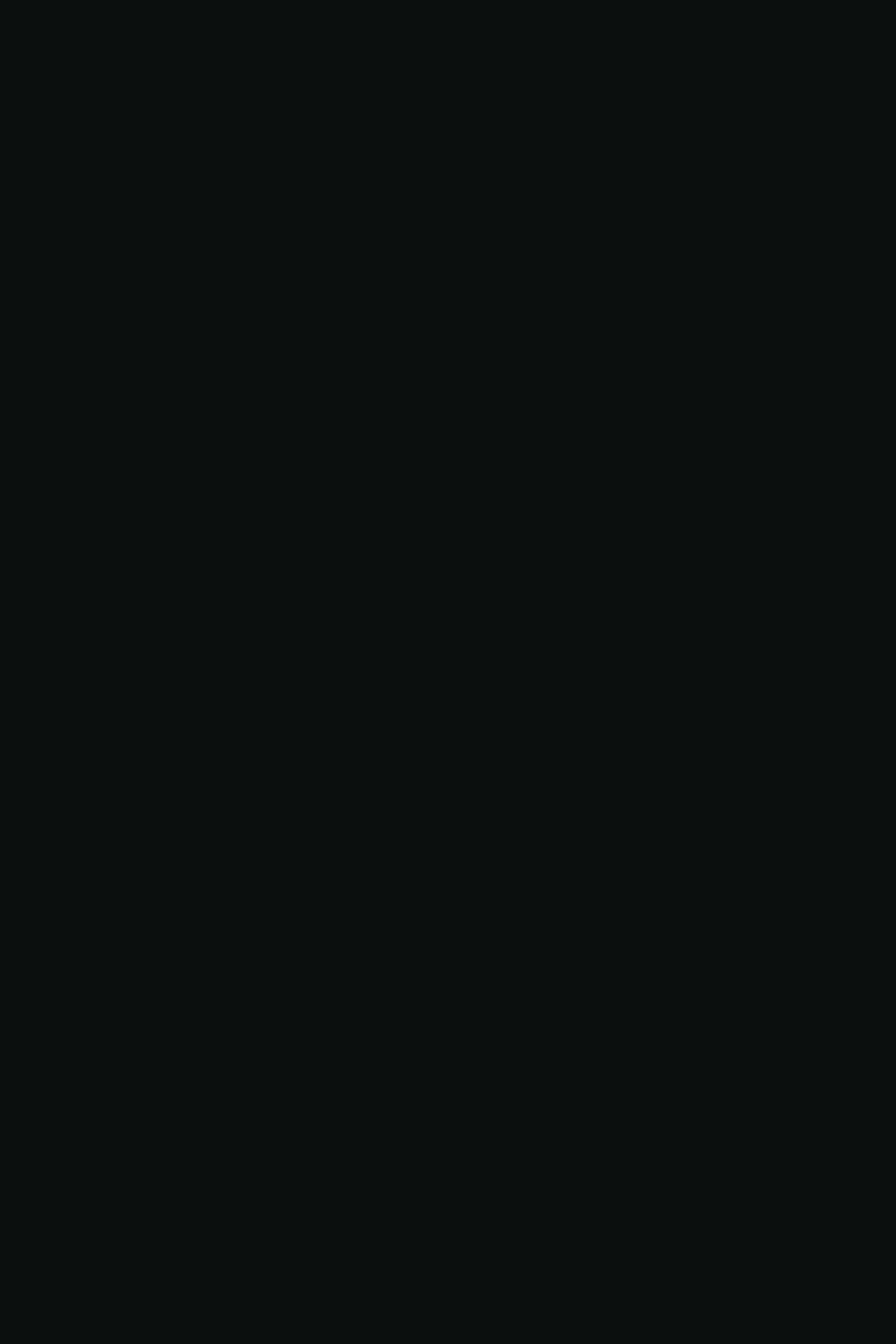
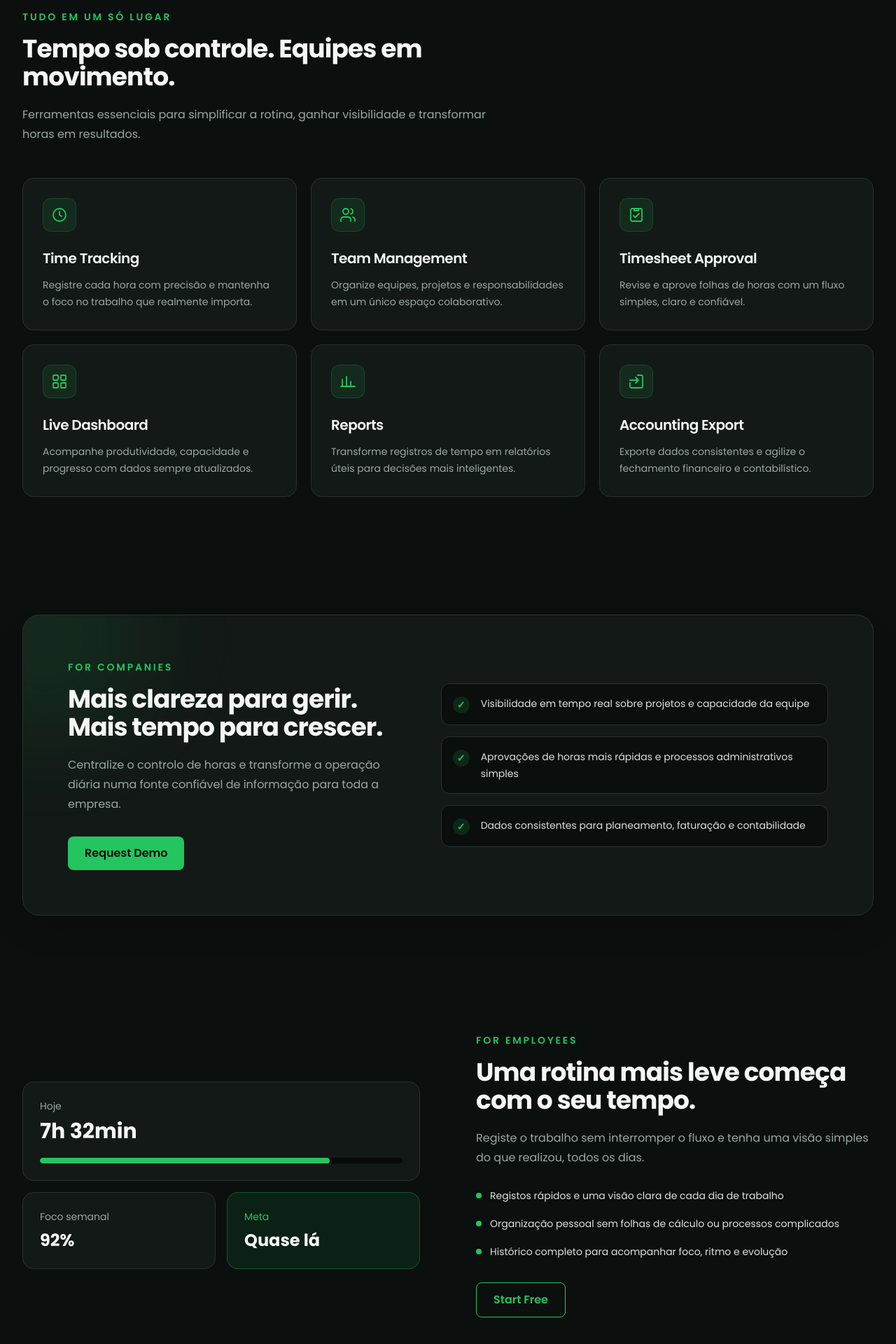
Before and after one commit to Gilberto-Assuncao/nextime, a Next.js app: page / in a window 1280 px wide. Shown: the part 866-2786 px from the top of the page at 70% size. Before the commit the page ends 800 px from the top, so only its background shows below. Built offline with nearby package versions, Linux system fonts and the light colour scheme.

Commit message:
feat: add homepage feature sections

```diff
--- a/app/page.tsx
+++ b/app/page.tsx
@@ -1,4 +1,7 @@
 import Header from "@/components/layout/Header";
+import Companies from "@/components/home/Companies";
+import Employees from "@/components/home/Employees";
+import Features from "@/components/home/Features";
 
 export default function Home() {
   return (
@@ -66,6 +69,10 @@ export default function Home() {
           </dl>
         </div>
       </section>
+
+      <Features />
+      <Companies />
+      <Employees />
     </main>
   );
 }
--- /dev/null
+++ b/components/home/Companies.tsx
@@ -0,0 +1,30 @@
+const benefits = [
+  "Visibilidade em tempo real sobre projetos e capacidade da equipe",
+  "Aprovações de horas mais rápidas e processos administrativos simples",
+  "Dados consistentes para planeamento, faturação e contabilidade",
+];
+
+export default function Companies() {
+  return (
+    <section id="companies" className="px-5 py-10 sm:px-8 sm:py-14">
+      <div className="relative mx-auto grid max-w-[1280px] overflow-hidden rounded-3xl border border-border bg-surface px-6 py-12 shadow-2xl shadow-black/20 sm:px-10 lg:grid-cols-[0.9fr_1.1fr] lg:gap-20 lg:px-16 lg:py-16">
+        <div aria-hidden="true" className="absolute -left-28 -top-28 h-72 w-72 rounded-full bg-primary/10 blur-3xl" />
+        <div className="relative">
+          <p className="text-sm font-semibold uppercase tracking-[0.2em] text-primary">For Companies</p>
+          <h2 className="mt-4 text-3xl font-bold tracking-tight sm:text-4xl">Mais clareza para gerir. Mais tempo para crescer.</h2>
+          <p className="mt-5 leading-7 text-muted">Centralize o controlo de horas e transforme a operação diária numa fonte confiável de informação para toda a empresa.</p>
+          <a href="#" className="mt-8 inline-flex rounded-lg bg-primary px-6 py-3 font-semibold text-background-deep transition-colors hover:bg-primary-hover">Request Demo</a>
+        </div>
+
+        <ul className="relative mt-10 grid content-center gap-4 lg:mt-0">
+          {benefits.map((benefit) => (
+            <li key={benefit} className="flex items-start gap-4 rounded-xl border border-border bg-background-deep/70 p-4 transition-colors hover:border-primary/40">
+              <span aria-hidden="true" className="mt-0.5 flex h-6 w-6 shrink-0 items-center justify-center rounded-full bg-primary/15 text-sm font-bold text-primary">✓</span>
+              <span className="text-sm leading-6 text-foreground/90">{benefit}</span>
+            </li>
+          ))}
+        </ul>
+      </div>
+    </section>
+  );
+}
--- /dev/null
+++ b/components/home/Employees.tsx
@@ -0,0 +1,44 @@
+const benefits = [
+  "Registos rápidos e uma visão clara de cada dia de trabalho",
+  "Organização pessoal sem folhas de cálculo ou processos complicados",
+  "Histórico completo para acompanhar foco, ritmo e evolução",
+];
+
+export default function Employees() {
+  return (
+    <section id="employees" className="px-5 py-20 sm:px-8 sm:py-28">
+      <div className="mx-auto grid max-w-[1280px] items-center gap-12 lg:grid-cols-2 lg:gap-20">
+        <div className="order-2 grid gap-4 sm:grid-cols-2 lg:order-1">
+          <div className="rounded-2xl border border-border bg-surface p-6 transition-transform duration-300 hover:-translate-y-1 sm:col-span-2">
+            <p className="text-sm text-muted">Hoje</p>
+            <p className="mt-2 text-3xl font-bold">7h 32min</p>
+            <div className="mt-5 h-2 overflow-hidden rounded-full bg-background-deep"><div className="h-full w-4/5 rounded-full bg-primary" /></div>
+          </div>
+          <div className="rounded-2xl border border-border bg-surface p-6 transition-transform duration-300 hover:-translate-y-1">
+            <p className="text-sm text-muted">Foco semanal</p>
+            <p className="mt-2 text-2xl font-bold">92%</p>
+          </div>
+          <div className="rounded-2xl border border-primary/30 bg-primary/10 p-6 transition-transform duration-300 hover:-translate-y-1">
+            <p className="text-sm text-primary">Meta</p>
+            <p className="mt-2 text-2xl font-bold">Quase lá</p>
+          </div>
+        </div>
+
+        <div className="order-1 lg:order-2">
+          <p className="text-sm font-semibold uppercase tracking-[0.2em] text-primary">For Employees</p>
+          <h2 className="mt-4 text-3xl font-bold tracking-tight sm:text-4xl">Uma rotina mais leve começa com o seu tempo.</h2>
+          <p className="mt-5 leading-7 text-muted">Registe o trabalho sem interromper o fluxo e tenha uma visão simples do que realizou, todos os dias.</p>
+          <ul className="mt-7 space-y-4">
+            {benefits.map((benefit) => (
+              <li key={benefit} className="flex items-start gap-3 text-sm leading-6 text-foreground/90">
+                <span aria-hidden="true" className="mt-2 h-2 w-2 shrink-0 rounded-full bg-primary" />
+                {benefit}
+              </li>
+            ))}
+          </ul>
+          <a href="#" className="mt-8 inline-flex rounded-lg border border-primary px-6 py-3 font-semibold text-primary transition-colors hover:bg-primary hover:text-background-deep">Start Free</a>
+        </div>
+      </div>
+    </section>
+  );
+}
--- /dev/null
+++ b/components/home/Features.tsx
@@ -0,0 +1,119 @@
+type IconProps = {
+  className?: string;
+};
+
+function ClockIcon({ className }: IconProps) {
+  return (
+    <svg viewBox="0 0 24 24" fill="none" stroke="currentColor" strokeWidth="1.8" strokeLinecap="round" strokeLinejoin="round" className={className} aria-hidden="true">
+      <circle cx="12" cy="12" r="9" />
+      <path d="M12 7v5l3 2" />
+    </svg>
+  );
+}
+
+function UsersIcon({ className }: IconProps) {
+  return (
+    <svg viewBox="0 0 24 24" fill="none" stroke="currentColor" strokeWidth="1.8" strokeLinecap="round" strokeLinejoin="round" className={className} aria-hidden="true">
+      <path d="M16 21v-2a4 4 0 0 0-4-4H6a4 4 0 0 0-4 4v2" />
+      <circle cx="9" cy="7" r="4" />
+      <path d="M22 21v-2a4 4 0 0 0-3-3.87M16 3.13a4 4 0 0 1 0 7.75" />
+    </svg>
+  );
+}
+
+function ApprovalIcon({ className }: IconProps) {
+  return (
+    <svg viewBox="0 0 24 24" fill="none" stroke="currentColor" strokeWidth="1.8" strokeLinecap="round" strokeLinejoin="round" className={className} aria-hidden="true">
+      <rect x="4" y="3" width="16" height="18" rx="2" />
+      <path d="M9 3v3h6V3M8 13l2.5 2.5L16 10" />
+    </svg>
+  );
+}
+
+function DashboardIcon({ className }: IconProps) {
+  return (
+    <svg viewBox="0 0 24 24" fill="none" stroke="currentColor" strokeWidth="1.8" strokeLinecap="round" strokeLinejoin="round" className={className} aria-hidden="true">
+      <rect x="3" y="3" width="7" height="7" rx="1" />
+      <rect x="14" y="3" width="7" height="7" rx="1" />
+      <rect x="3" y="14" width="7" height="7" rx="1" />
+      <rect x="14" y="14" width="7" height="7" rx="1" />
+    </svg>
+  );
+}
+
+function ReportsIcon({ className }: IconProps) {
+  return (
+    <svg viewBox="0 0 24 24" fill="none" stroke="currentColor" strokeWidth="1.8" strokeLinecap="round" strokeLinejoin="round" className={className} aria-hidden="true">
+      <path d="M4 19V9M10 19V5M16 19v-7M22 19H2" />
+    </svg>
+  );
+}
+
+function ExportIcon({ className }: IconProps) {
+  return (
+    <svg viewBox="0 0 24 24" fill="none" stroke="currentColor" strokeWidth="1.8" strokeLinecap="round" strokeLinejoin="round" className={className} aria-hidden="true">
+      <path d="M14 3h5a2 2 0 0 1 2 2v14a2 2 0 0 1-2 2H5a2 2 0 0 1-2-2v-5" />
+      <path d="M3 10h12M11 6l4 4-4 4" />
+    </svg>
+  );
+}
+
+const features = [
+  {
+    title: "Time Tracking",
+    description: "Registre cada hora com precisão e mantenha o foco no trabalho que realmente importa.",
+    icon: ClockIcon,
+  },
+  {
+    title: "Team Management",
+    description: "Organize equipes, projetos e responsabilidades em um único espaço colaborativo.",
+    icon: UsersIcon,
+  },
+  {
+    title: "Timesheet Approval",
+    description: "Revise e aprove folhas de horas com um fluxo simples, claro e confiável.",
+    icon: ApprovalIcon,
+  },
+  {
+    title: "Live Dashboard",
+    description: "Acompanhe produtividade, capacidade e progresso com dados sempre atualizados.",
+    icon: DashboardIcon,
+  },
+  {
+    title: "Reports",
+    description: "Transforme registros de tempo em relatórios úteis para decisões mais inteligentes.",
+    icon: ReportsIcon,
+  },
+  {
+    title: "Accounting Export",
+    description: "Exporte dados consistentes e agilize o fechamento financeiro e contabilístico.",
+    icon: ExportIcon,
+  },
+];
+
+export default function Features() {
+  return (
+    <section id="features" className="border-t border-border/70 px-5 py-20 sm:px-8 sm:py-28">
+      <div className="mx-auto max-w-[1280px]">
+        <div className="max-w-2xl">
+          <p className="text-sm font-semibold uppercase tracking-[0.2em] text-primary">Tudo em um só lugar</p>
+          <h2 className="mt-4 text-3xl font-bold tracking-tight sm:text-4xl">Tempo sob controle. Equipes em movimento.</h2>
+          <p className="mt-5 leading-7 text-muted">Ferramentas essenciais para simplificar a rotina, ganhar visibilidade e transformar horas em resultados.</p>
+        </div>
+
+        <div className="mt-12 grid gap-5 md:grid-cols-2 lg:grid-cols-3">
+          {features.map(({ title, description, icon: Icon }) => (
+            <article key={title} className="group relative overflow-hidden rounded-2xl border border-border bg-surface p-6 transition-all duration-300 hover:-translate-y-1 hover:border-primary/50 hover:shadow-2xl hover:shadow-primary/10 sm:p-7">
+              <div aria-hidden="true" className="absolute -right-12 -top-12 h-32 w-32 rounded-full bg-primary/0 blur-3xl transition-colors duration-500 group-hover:bg-primary/15" />
+              <div className="relative flex h-12 w-12 items-center justify-center rounded-xl border border-primary/20 bg-primary/10 text-primary transition-transform duration-300 group-hover:scale-110 group-hover:rotate-3">
+                <Icon className="h-6 w-6" />
+              </div>
+              <h3 className="relative mt-6 text-xl font-semibold tracking-tight">{title}</h3>
+              <p className="relative mt-3 text-sm leading-6 text-muted">{description}</p>
+            </article>
+          ))}
+        </div>
+      </div>
+    </section>
+  );
+}
```
